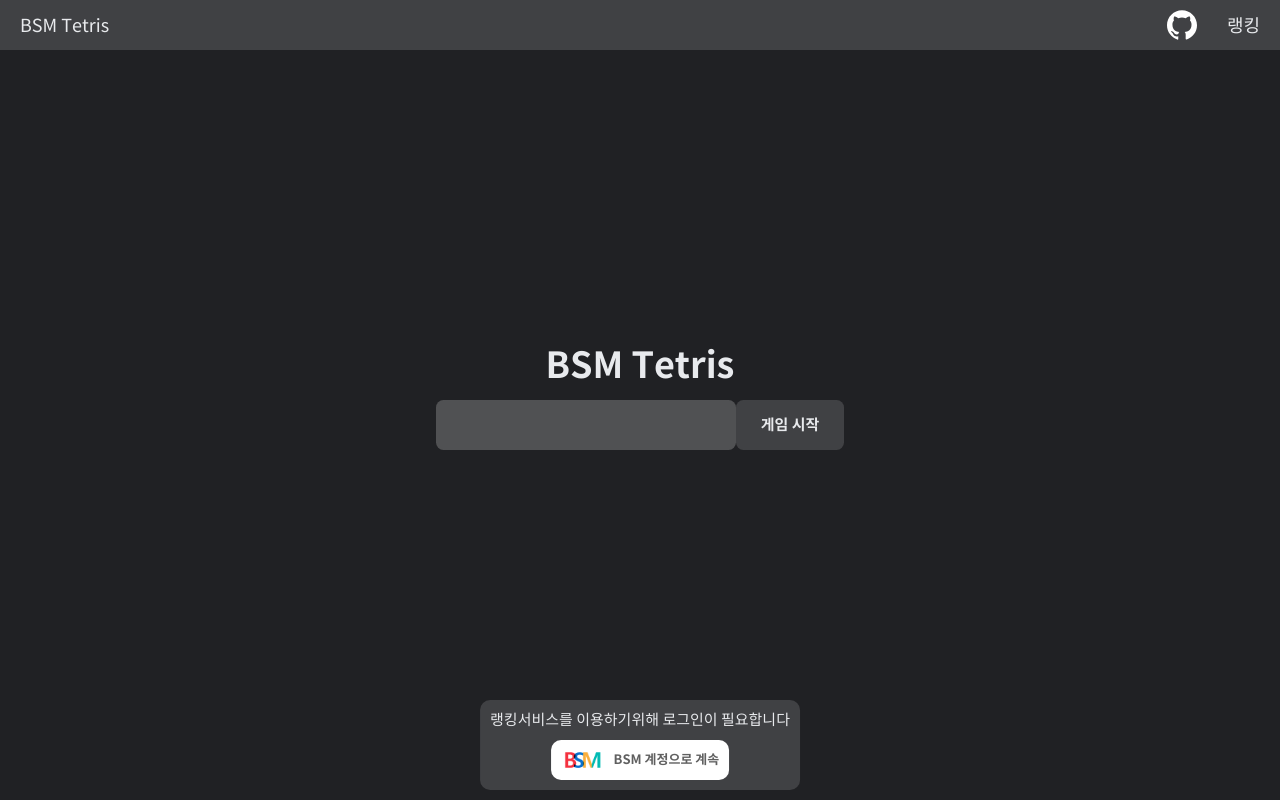
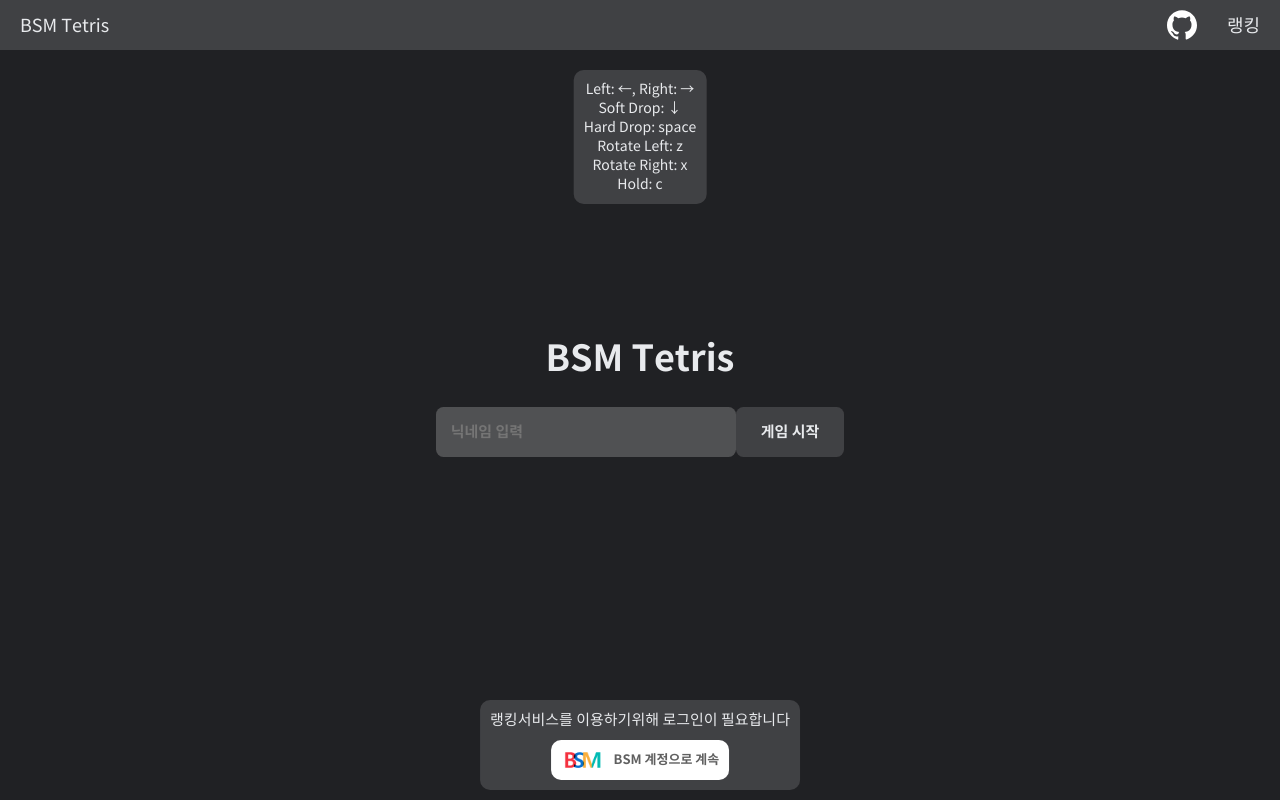
Before and after one commit to leehj050211/BSM-Tetris-Frontend, a React (Create React App) app: page / in a window 1280 px wide. Built offline with nearby package versions, Linux system fonts and the light colour scheme; no server answers.

Commit message:
Add: 게임 조작키 설명, 로그인시 닉네임 입력 박스 숨김

```diff
--- a/src/components/game/title-screen.tsx
+++ b/src/components/game/title-screen.tsx
@@ -28,7 +28,7 @@
 
     const confirmUsername = (event: React.FormEvent<HTMLFormElement>) => {
         event.preventDefault();
-        const username = inputRef.current?.value;
+        const username = user.isLogin? user.username: inputRef.current?.value;
         if (typeof username == 'undefined') {
             return alert('닉네임 설정 중에 문제가 발생하였습니다.');
         }
@@ -45,15 +45,28 @@
 
     return (
         <div className="title">
+            <ul className="game-help-box">
+                <li>Left: ←, Right: →</li>
+                <li>Soft Drop: ↓</li>
+                <li>Hard Drop: space</li>
+                <li>Rotate Left: z</li>
+                <li>Rotate Right: x</li>
+                <li>Hold: c</li>
+            </ul>
             <h1>BSM Tetris</h1>
+            <br />
             <form onSubmit={confirmUsername}>
-                <input
-                    ref={inputRef}
-                    name="username"
-                    type="text"
-                    placeholder=""
-                    required
-                />
+                {
+                    user.isLogin?
+                    null:
+                    (<input
+                        ref={inputRef}
+                        name="username"
+                        type="text"
+                        placeholder="닉네임 입력"
+                        required
+                    />)
+                }
                 <button>게임 시작</button>
             </form>
             <MyRanking user={user} setUser={setUser} />
--- a/src/styles/game/main.css
+++ b/src/styles/game/main.css
@@ -4,3 +4,14 @@
     justify-content: center;
     align-items: center;
 }
+
+.game-help-box {
+    position: fixed;
+    top: 7rem;
+    left: 50%;
+    transform: translateX(-50%);
+    padding: 1rem;
+    border-radius: 1rem;
+    background-color: var(--level-2);
+    font-size: 1.4rem;
+}
```
